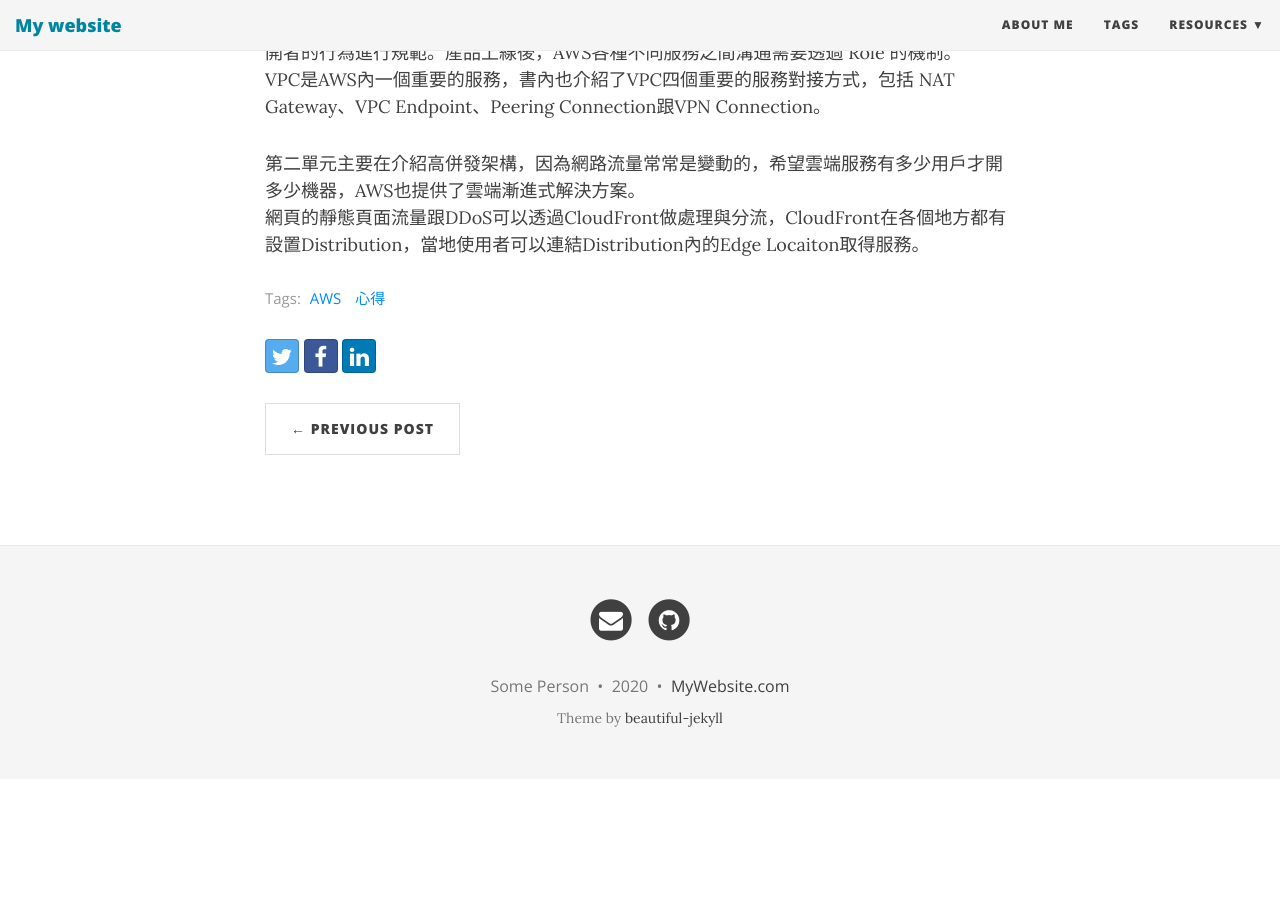
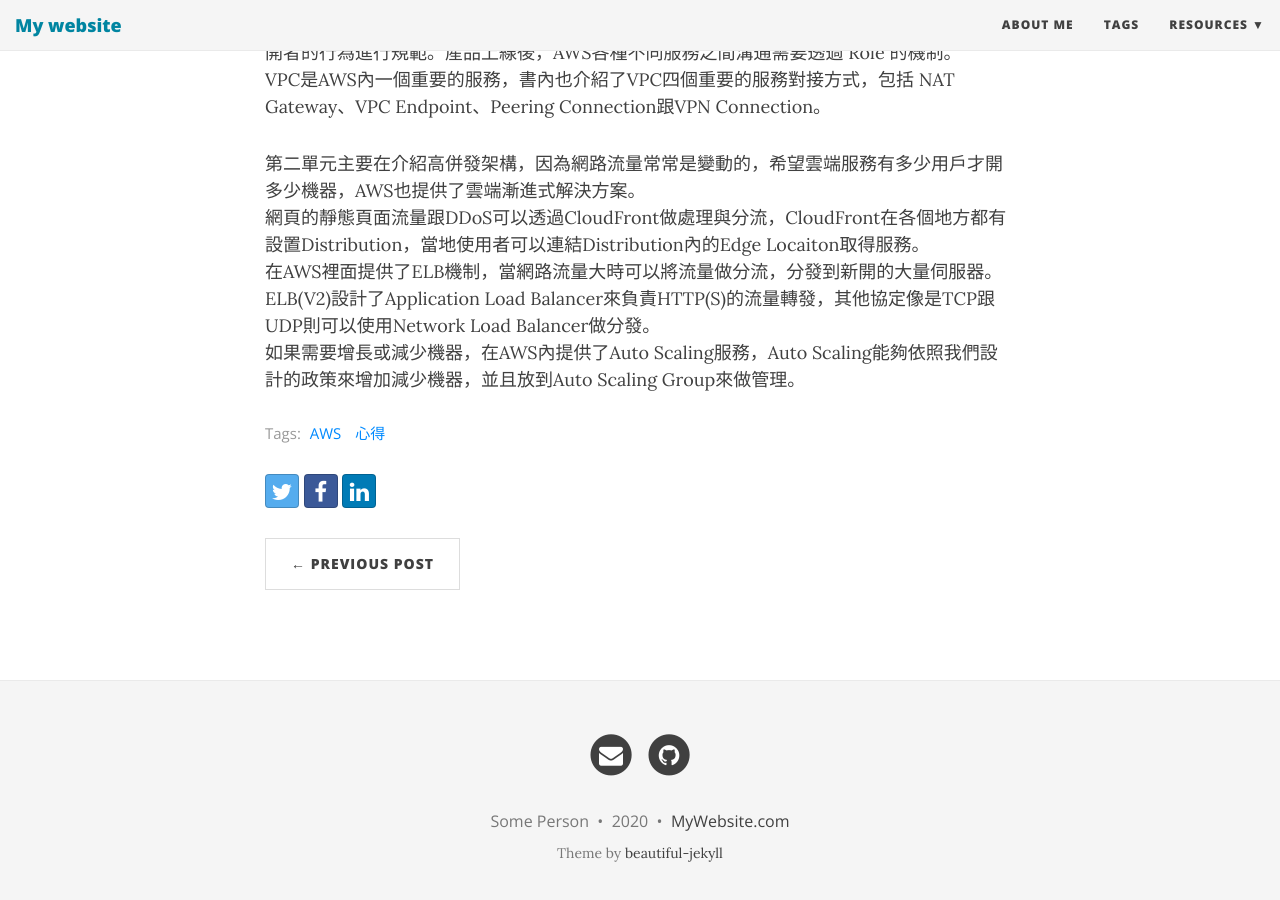
Before and after one commit to henryace/henryace.github.io, a Jekyll site: the page built from _posts/2020-11-06-AWS.md, in a window 1280 px wide and 900 px high, scrolled down 959 px. Built offline with Jekyll 4.4.1, drawn with Linux system fonts in a browser that asks for light colours; nearby versions of some CDN libraries; before the commit the page ends 1738 px from its top, so only the background shows below that.

Commit message:
Update 2020-11-06-AWS.md

```diff
--- a/_posts/2020-11-06-AWS.md
+++ b/_posts/2020-11-06-AWS.md
@@ -33,3 +33,5 @@
 
 第二單元主要在介紹高併發架構，因為網路流量常常是變動的，希望雲端服務有多少用戶才開多少機器，AWS也提供了雲端漸進式解決方案。<br>
 網頁的靜態頁面流量跟DDoS可以透過CloudFront做處理與分流，CloudFront在各個地方都有設置Distribution，當地使用者可以連結Distribution內的Edge Locaiton取得服務。<br>
+在AWS裡面提供了ELB機制，當網路流量大時可以將流量做分流，分發到新開的大量伺服器。ELB(V2)設計了Application Load Balancer來負責HTTP(S)的流量轉發，其他協定像是TCP跟UDP則可以使用Network Load Balancer做分發。<br>
+如果需要增長或減少機器，在AWS內提供了Auto Scaling服務，Auto Scaling能夠依照我們設計的政策來增加減少機器，並且放到Auto Scaling Group來做管理。<br>
```
